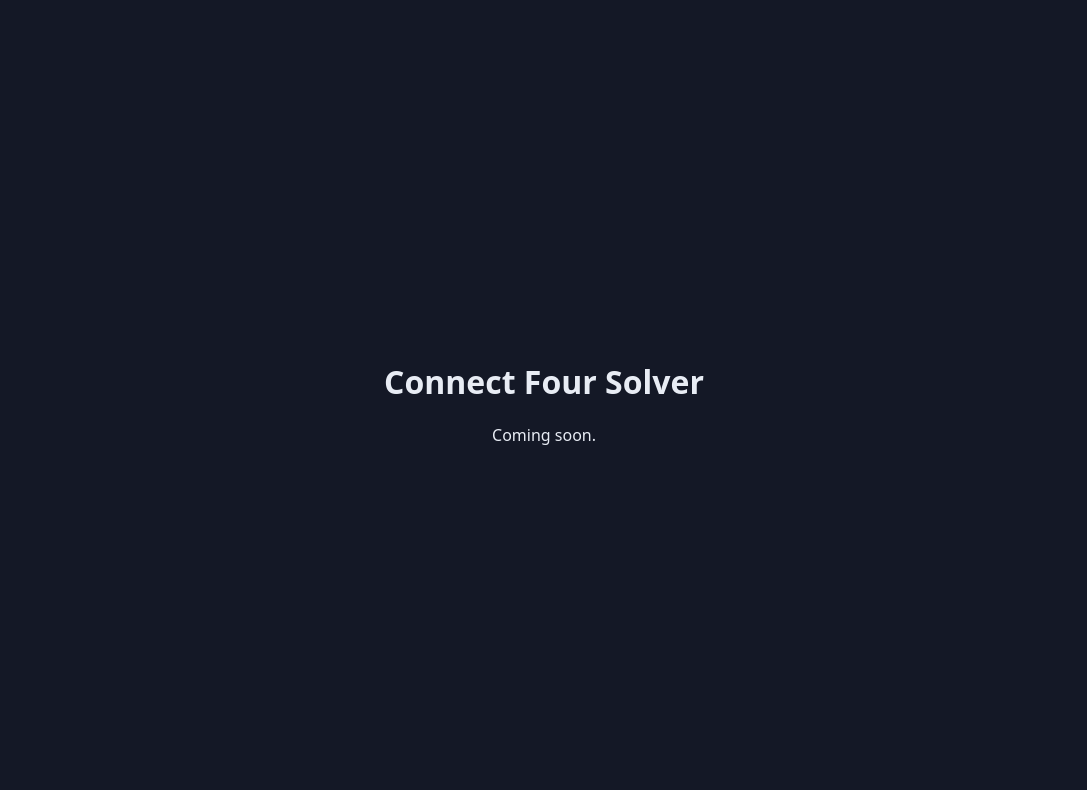
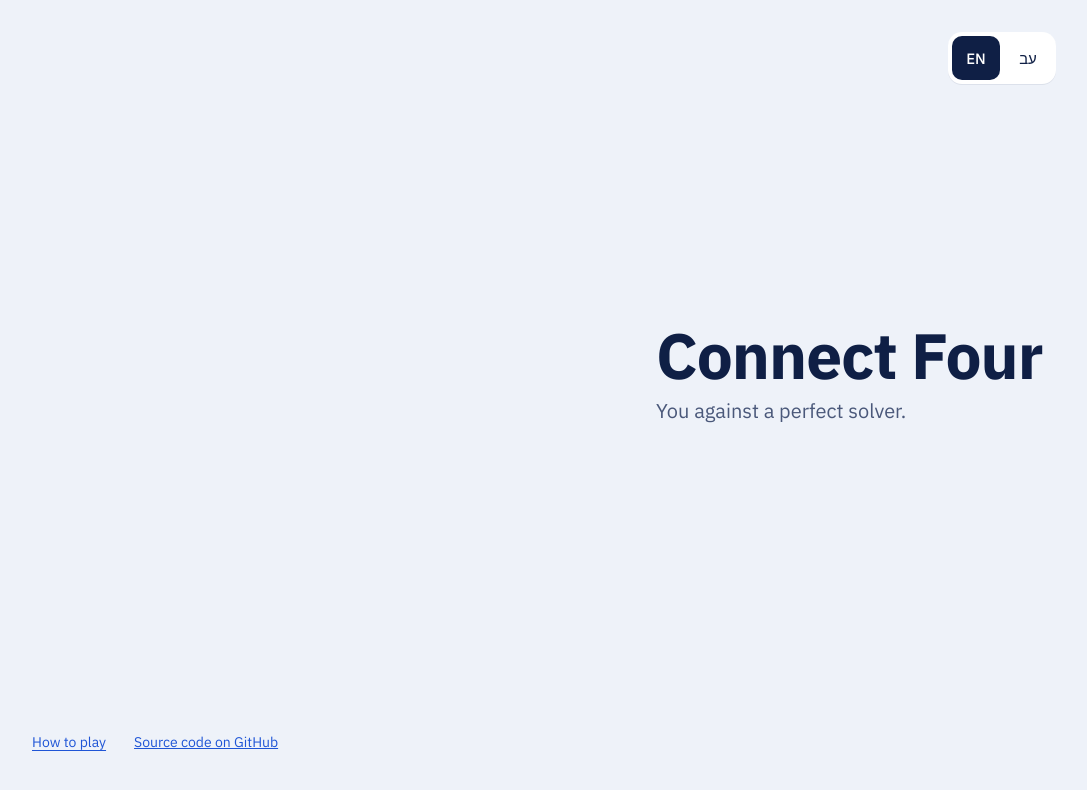
Before and after one commit to gilad-benshlomo/connect-four-solver, a website built with Vite: page index.html in a window 1280 px wide. Shown: the whole page, without its empty margins (96-1183 px from the left). Built offline with nearby package versions, Linux system fonts and the light colour scheme; a web font is replaced by a local one.

Commit message:
Lay out the page with the design's colours and self-hosted IBM Plex fonts

```diff
--- a/index.html
+++ b/index.html
@@ -4,7 +4,10 @@
     <meta charset="UTF-8" />
     <link rel="icon" type="image/svg+xml" href="/favicon.svg" />
     <meta name="viewport" content="width=device-width, initial-scale=1.0" />
-   <title>Connect Four Solver</title>  </head>
+    <meta name="theme-color" content="#EEF2F9" />
+    <meta name="description" content="Play Connect Four against a perfect solver that runs in your browser." />
+    <title>Connect Four against a perfect solver</title>
+  </head>
   <body>
     <div id="app"></div>
     <script type="module" src="/src/main.ts"></script>
--- a/package.json
+++ b/package.json
@@ -9,11 +9,14 @@
     "preview": "vite preview",
     "test": "vitest run",
     "measure": "vitest run --config vitest.measure.config.ts"
-
   },
   "devDependencies": {
     "typescript": "~7.0.2",
     "vite": "^8.3.6",
     "vitest": "^5.1.0"
+  },
+  "dependencies": {
+    "@fontsource/ibm-plex-sans": "5.3.0",
+    "@fontsource/ibm-plex-sans-hebrew": "5.3.0"
   }
 }
--- a/src/main.ts
+++ b/src/main.ts
@@ -1,12 +1,20 @@
-import './style.css'
+import '@fontsource/ibm-plex-sans/400.css';
+import '@fontsource/ibm-plex-sans/500.css';
+import '@fontsource/ibm-plex-sans/600.css';
+import '@fontsource/ibm-plex-sans/700.css';
+import '@fontsource/ibm-plex-sans-hebrew/400.css';
+import '@fontsource/ibm-plex-sans-hebrew/500.css';
+import '@fontsource/ibm-plex-sans-hebrew/600.css';
+import '@fontsource/ibm-plex-sans-hebrew/700.css';
+import './style.css';
+import { stringsFor } from './ui/strings';
+import { GameView } from './ui/view';
 
-const app = document.querySelector<HTMLDivElement>('#app')
+const app = document.querySelector<HTMLDivElement>('#app');
 
 if (!app) {
-  throw new Error('Missing #app element in index.html')
+  throw new Error('Missing #app element in index.html');
 }
 
-app.innerHTML = `
-  <h1>Connect Four Solver</h1>
-  <p>Coming soon.</p>
-`
+const view = new GameView(app);
+view.setStrings(stringsFor('en', 'masculine'), 'en');
--- a/src/style.css
+++ b/src/style.css
@@ -1,14 +1,198 @@
+/*
+ * The page's look, from the approved design (docs/JOURNEY.md, 2026-11-22).
+ * Colours, type and sizes are named once here and used everywhere below.
+ */
 :root {
-  color-scheme: dark;
-  font-family: system-ui, sans-serif;
-  background: #141826;
-  color: #e8ecf4;
+  --ink: #0f1f45;
+  --muted: #4a587a;
+  --ground: #eef2f9;
+  --surface: #ffffff;
+  --line: #dce3f0;
+  --board: #1f55d6;
+  --board-dark: #163fa8;
+  --board-light: #4a78ea;
+  --focus: #1f55d6;
+
+  --font: 'IBM Plex Sans', 'IBM Plex Sans Hebrew', system-ui, 'Segoe UI', Arial, sans-serif;
+  --radius: 14px;
+
+  color-scheme: light;
+  font-family: var(--font);
+  color: var(--ink);
+  background: var(--ground);
+  -webkit-text-size-adjust: 100%;
+}
+
+* {
+  box-sizing: border-box;
 }
 
 body {
   margin: 0;
-  min-height: 100vh;
+}
+
+button {
+  font: inherit;
+  color: inherit;
+}
+
+a {
+  color: var(--board);
+}
+
+a:hover {
+  color: var(--board-dark);
+}
+
+:focus-visible {
+  outline: 3px solid var(--focus);
+  outline-offset: 3px;
+}
+
+/* ---------- Layout ---------- */
+
+/* On a phone everything stacks; the language switch shares the title's row. */
+.page {
+  min-height: 100svh;
+  max-width: 1120px;
+  margin: 0 auto;
+  padding: 20px 16px 24px;
   display: grid;
-  place-items: center;
-  text-align: center;
+  grid-template-columns: minmax(0, 1fr) auto;
+  grid-template-rows: auto auto auto auto auto 1fr;
+  grid-template-areas:
+    'title language'
+    'subtitle subtitle'
+    'status status'
+    'play play'
+    'controls controls'
+    'footer footer';
+  row-gap: 18px;
+  column-gap: 12px;
+  align-items: center;
 }
+
+/* On a wide screen the board sits beside a column with everything else. */
+@media (min-width: 880px) {
+  .page {
+    padding: 32px 48px 36px;
+    grid-template-columns: minmax(0, 600px) minmax(300px, 400px);
+    grid-template-rows: auto 1fr auto auto auto auto 1fr auto;
+    grid-template-areas:
+      '. language'
+      'play .'
+      'play title'
+      'play subtitle'
+      'play status'
+      'play controls'
+      'play .'
+      'footer footer';
+    column-gap: 56px;
+    row-gap: 0;
+    justify-content: center;
+  }
+}
+
+.language {
+  grid-area: language;
+  justify-self: end;
+}
+
+.title {
+  grid-area: title;
+  margin: 0;
+  font-size: 30px;
+  line-height: 1.05;
+  font-weight: 700;
+  letter-spacing: -0.015em;
+}
+
+.subtitle {
+  grid-area: subtitle;
+  margin: 0;
+  font-size: 17px;
+  line-height: 1.4;
+  color: var(--muted);
+}
+
+.play {
+  grid-area: play;
+  width: 100%;
+}
+
+.footer {
+  grid-area: footer;
+  align-self: end;
+  display: flex;
+  flex-wrap: wrap;
+  align-items: center;
+  gap: 0 28px;
+  font-size: 14px;
+}
+
+@media (min-width: 880px) {
+  .title {
+    font-size: 64px;
+    line-height: 1;
+    margin-bottom: 10px;
+  }
+
+  .subtitle {
+    font-size: 20px;
+    margin-bottom: 32px;
+  }
+
+  .footer {
+    padding-top: 24px;
+  }
+}
+
+/* ---------- Controls ---------- */
+
+.segmented {
+  display: flex;
+  gap: 4px;
+  padding: 4px;
+  background: var(--surface);
+  border-radius: var(--radius);
+  box-shadow: 0 1px 0 rgba(15, 31, 69, 0.08);
+}
+
+.segment {
+  min-width: 48px;
+  height: 44px;
+  padding: 0 10px;
+  border: 0;
+  border-radius: 10px;
+  background: transparent;
+  font-size: 15px;
+  font-weight: 500;
+  cursor: pointer;
+}
+
+.segment[aria-pressed='true'] {
+  background: var(--ink);
+  color: var(--surface);
+}
+
+.text-button {
+  min-height: 44px;
+  padding: 0;
+  border: 0;
+  background: none;
+  color: var(--board);
+  font-size: inherit;
+  text-decoration: underline;
+  text-underline-offset: 3px;
+  cursor: pointer;
+}
+
+.text-button:hover {
+  color: var(--board-dark);
+}
+
+.source-link {
+  display: inline-flex;
+  align-items: center;
+  min-height: 44px;
+}
--- /dev/null
+++ b/src/ui/dom.ts
@@ -0,0 +1,25 @@
+/**
+ * A small helper for building the page's elements in code, so the structure
+ * reads like the HTML it makes.
+ */
+
+/** Attribute values: a string sets the attribute, true sets it empty, false or undefined leaves it out. */
+export type Attributes = Record<string, string | boolean | undefined>;
+
+/**
+ * Creates an element with attributes and children. Strings become text
+ * nodes, so text is never parsed as HTML.
+ */
+export function h<K extends keyof HTMLElementTagNameMap>(
+  tag: K,
+  attributes: Attributes = {},
+  ...children: (Node | string)[]
+): HTMLElementTagNameMap[K] {
+  const element = document.createElement(tag);
+  for (const [name, value] of Object.entries(attributes)) {
+    if (value === undefined || value === false) continue;
+    element.setAttribute(name, value === true ? '' : value);
+  }
+  element.append(...children);
+  return element;
+}
--- /dev/null
+++ b/src/ui/view.ts
@@ -0,0 +1,51 @@
+/**
+ * The page itself: builds the elements once, then updates them when the
+ * texts or the game change. All decisions are made elsewhere (flow.ts,
+ * strings.ts); this file only shows them.
+ */
+import { h } from './dom';
+import type { Language, Strings } from './strings';
+
+const SOURCE_URL = 'https://github.com/gilad-benshlomo/connect-four-solver';
+
+export class GameView {
+  readonly root: HTMLElement;
+  private readonly title = h('h1', { class: 'title' });
+  private readonly subtitle = h('p', { class: 'subtitle' });
+  private readonly languageGroup = h('div', { class: 'segmented language', role: 'group', dir: 'ltr' });
+  private readonly englishButton = h('button', { type: 'button', class: 'segment', lang: 'en' }, 'EN');
+  private readonly hebrewButton = h('button', { type: 'button', class: 'segment', lang: 'he' }, 'עב');
+  private readonly play = h('div', { class: 'play' });
+  private readonly rulesButton = h('button', { type: 'button', class: 'text-button' });
+  private readonly sourceLink = h('a', { class: 'source-link', href: SOURCE_URL });
+
+  constructor(container: HTMLElement) {
+    this.languageGroup.append(this.englishButton, this.hebrewButton);
+    this.root = h(
+      'div',
+      { class: 'page' },
+      this.languageGroup,
+      this.title,
+      this.subtitle,
+      this.play,
+      h('footer', { class: 'footer' }, this.rulesButton, this.sourceLink),
+    );
+    container.replaceChildren(this.root);
+  }
+
+  /** Shows every text in the given language, and sets the page's language and direction. */
+  setStrings(strings: Strings, language: Language): void {
+    const html = document.documentElement;
+    html.lang = language;
+    html.dir = language === 'he' ? 'rtl' : 'ltr';
+    document.title = strings.documentTitle;
+
+    this.title.textContent = strings.title;
+    this.subtitle.textContent = strings.subtitle;
+    this.languageGroup.setAttribute('aria-label', strings.languageLabel);
+    this.englishButton.setAttribute('aria-pressed', String(language === 'en'));
+    this.hebrewButton.setAttribute('aria-pressed', String(language === 'he'));
+    this.rulesButton.textContent = strings.howToPlay;
+    this.sourceLink.textContent = strings.sourceCode;
+  }
+}
```
Also changed, not shown: 1 other file.
